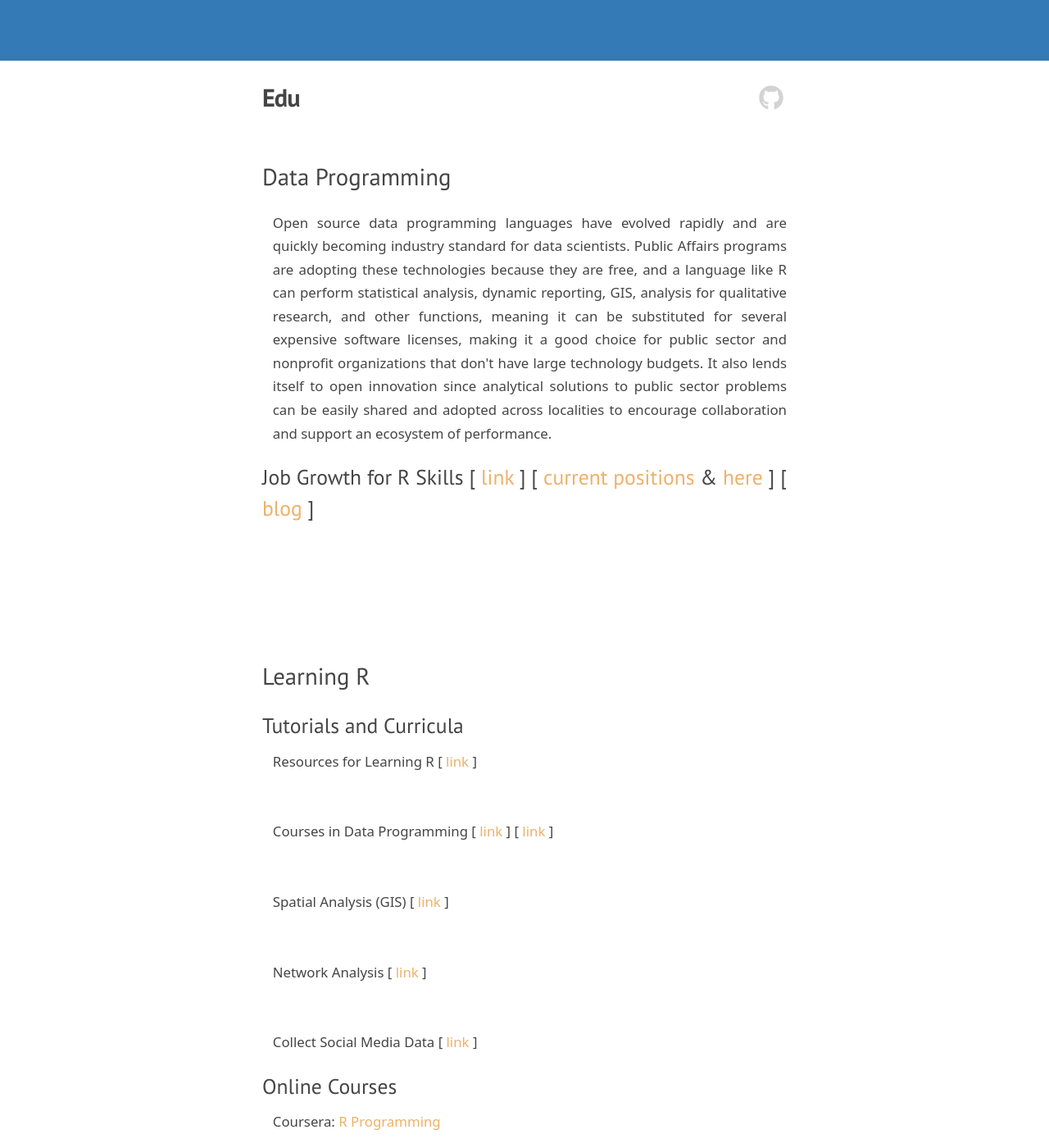
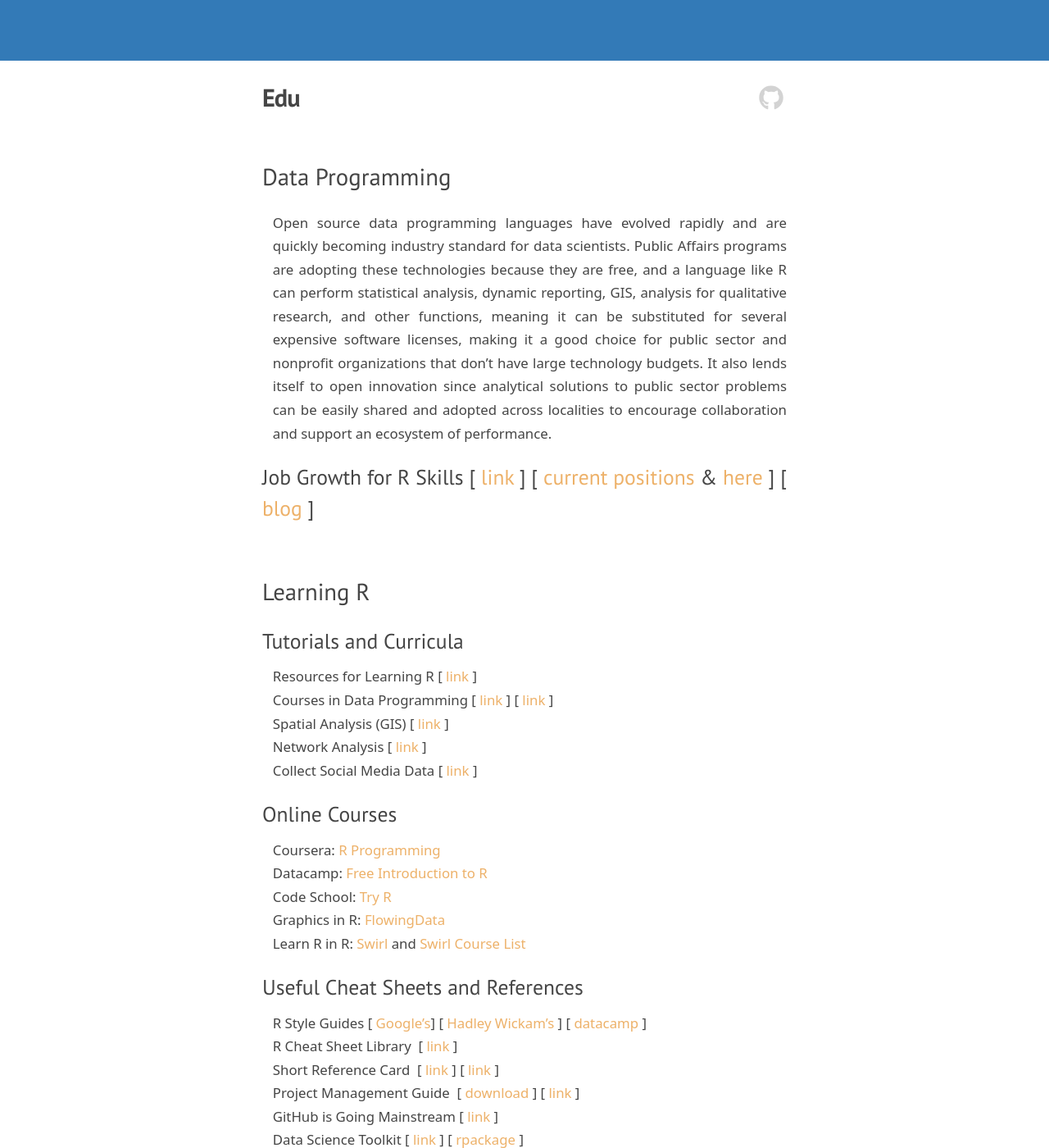
Before and after one commit to DS4PS/ds4ps_dev_site, a Jekyll site: the page built from edu.md, in a window 1280 px wide and 1400 px high, scrolled down 376 px. Shown: the whole window at 82% size. Built offline with Jekyll 4.4.1, drawn with Linux system fonts in a browser that asks for light colours; nearby versions of some CDN libraries; library files that are not in the unit come from our copies; some of the changed lines change nothing that is shown; some of the changed text lies outside the part shown.

Commit message:
Update edu.md

```diff
--- a/edu.md
+++ b/edu.md
@@ -35,157 +35,96 @@
 }
 </style>
 
-<h2 style="white-space:pre-wrap;">Data Programming</h2>
-
-<p style="white-space:pre-wrap;">Open source data programming languages have evolved rapidly and are quickly becoming industry standard for data scientists. Public Affairs programs are adopting these technologies because they are free, and a language like R can perform statistical analysis, dynamic reporting, GIS, analysis for qualitative research, and other functions, meaning it can be substituted for several expensive software licenses, making it a good choice for public sector and nonprofit organizations that don't have large technology budgets. It also lends itself to open innovation since analytical solutions to public sector problems can be easily shared and adopted across localities to encourage collaboration and support an ecosystem of performance.</p>
 
 
 
+## Data Programming
 
-<h3 style="white-space:pre-wrap;">Job Growth for R Skills [ <a href="http://www.indeed.com/jobtrends/q-R-statistics-q-SAS-statistics-q-SPSS-q-Stata.html?relative=1" target="_blank">link</a>&nbsp;] [ <a href="https://www.r-users.com/" target="_blank">current positions</a>&nbsp;&amp; <a href="https://www.indeed.com/q-R-Programmer-jobs.html" target="_blank">here</a> ] [ <a href="/s/Freelance-R-Programmer-Rates.pdf" target="_blank">blog</a> ]</h3>
+Open source data programming languages have evolved rapidly and are quickly becoming industry standard for data scientists. Public Affairs programs are adopting these technologies because they are free, and a language like R can perform statistical analysis, dynamic reporting, GIS, analysis for qualitative research, and other functions, meaning it can be substituted for several expensive software licenses, making it a good choice for public sector and nonprofit organizations that don't have large technology budgets. It also lends itself to open innovation since analytical solutions to public sector problems can be easily shared and adopted across localities to encourage collaboration and support an ecosystem of performance.
 
+### Job Growth for R Skills [ [link](http://www.indeed.com/jobtrends/q-R-statistics-q-SAS-statistics-q-SPSS-q-Stata.html?relative=1) ] [ [current positions](https://www.r-users.com/) & [here](https://www.indeed.com/q-R-Programmer-jobs.html) ] [ [blog](/s/Freelance-R-Programmer-Rates.pdf) ]
 
+## Learning R
 
-<h2 style="white-space:pre-wrap;">&nbsp;</h2>
+### Tutorials and Curricula
 
+Resources for Learning R [ [link](http://www.r-bloggers.com/how-to-learn-r-2/) ]
+Courses in Data Programming [ [link](/data-driven-management) ] [ [link](http://www.andrew.cmu.edu/user/achoulde/94842/index.html) ]
+Spatial Analysis (GIS) [ [link](/urban-policy) ]
+Network Analysis [ [link](http://kateto.net/networks-r-igraph) ]
+Collect Social Media Data [ [link](http://www.curiositybits.com/r-for-social-data-mining/) ]
 
+### Online Courses
 
-<h2 style="white-space:pre-wrap;">Learning R</h2>
+Coursera: [R Programming](https://www.coursera.org/course/rprog)
+Datacamp: [Free Introduction to R](https://www.datacamp.com/courses/free-introduction-to-r)
+Code School: [Try R](http://tryr.codeschool.com/)
+Graphics in R: [FlowingData](http://flowingdata.com/2015/05/06/introducing-a-course-for-visualization-in-r/)
+Learn R in R: [Swirl](http://swirlstats.com/) and [Swirl Course List](https://github.com/swirldev/swirl_courses#swirl-courses)
 
+### Useful Cheat Sheets and References
 
+R Style Guides [ [Google's](https://google.github.io/styleguide/Rguide.xml)] [ [Hadley Wickam's](http://adv-r.had.co.nz/Style.html) ] [ [datacamp](https://www.datacamp.com/teach/documentation#tab_style_guide_r) ]
+R Cheat Sheet Library  [ [link](https://www.rstudio.com/resources/cheatsheets/) ]
+Short Reference Card  [ [link](https://cran.r-project.org/doc/contrib/Short-refcard.pdf) ] [ [link](https://cran.r-project.org/doc/contrib/Baggott-refcard-v2.pdf) ]
+Project Management Guide  [ [download](http://www.lecy.info/s/Project-Workflow-Slides.pptx) ] [ [link](http://faculty.chicagobooth.edu/jesse.shapiro/research/CodeAndData.pdf) ]
+GitHub is Going Mainstream [ [link](https://www.wired.com/2013/09/github-for-anything/) ]
+Data Science Toolkit [ [link](http://www.datasciencetoolkit.org/) ] [ [rpackage](http://files.meetup.com/1696476/DRUG.pdf) ]
 
+### Recommended Textbooks
 
+Kabacoff (2015), R in Action [ [github](https://github.com/kabacoff/RiA2) ]
+Teetor (2011), R Cookbook
+Chang (2013), The R Graphics Cookbook [ [github](https://github.com/wch/gcookbook) ]
+Matloff (2012), The Art of R Programming [ [github](https://github.com/jcbrodie/ArtofR) ]
+Spector (2008), Data Manipulation with R [ [github](https://github.com/pawelsakowski/data-manipulation-with-R) ]
+Stanton (2013), Introduction to Data Science [ [free download](http://surface.syr.edu/istpub/165/) ]
+Wickham (2015), Advanced R  [ [free online](http://adv-r.had.co.nz/) ]
+Schwarzer et. al (2015), Meta-Analysis with R
+Chen & Peace (2013), Applied Meta-Analysis with R
 
-<h3 style="white-space:pre-wrap;">Tutorials and Curricula</h3><p style="white-space:pre-wrap;">Resources for Learning R [ <a href="http://www.r-bloggers.com/how-to-learn-r-2/" target="_blank">link </a>]<br>
+## Communities
 
-Courses in Data Programming [ <a href="/data-driven-management">link</a> ] [ <a href="http://www.andrew.cmu.edu/user/achoulde/94842/index.html" target="_blank">link</a> ]<br>
+### R Open Science [ [link](https://ropensci.org/) ]
 
-Spatial Analysis (GIS) [ <a href="/urban-policy">link</a> ]<br>
+### Blogs and Listservs
 
-Network Analysis [<a href="http://kateto.net/networks-r-igraph" target="_blank"> link </a>]<br>
+R-Bloggers [ [link](http://www.r-bloggers.com/) ]
+R Weekly [ [link](https://rweekly.org/) ]
+Stack Overflow [ [link](http://stackoverflow.com/questions/tagged/r) ]
+Flowing Data [[ link](http://flowingdata.com/) ]
 
-Collect Social Media Data [ <a href="http://www.curiositybits.com/r-for-social-data-mining/" target="_blank">link</a> ]</p>
+### Data Science Podcasts
 
+Data Points by GovEx [ [link](https://govex.jhu.edu/data-points-episode-0-2/) ]
+Partial Derivative [ [link](http://partiallyderivative.com/) ]
+DMV Nation [ [link](https://gimletmedia.com/episode/34-dmv-nation/) ]
+Becoming a Data Scientist [ [link](http://www.becomingadatascientist.com/category/podcast/) ]
+Data Stories [ [link](http://datastori.es/) ]
+Talking Machines [ [link](http://www.thetalkingmachines.com/) ]
+Not So Standard Deviations [ [link](https://soundcloud.com/nssd-podcast) ]
+Data Skeptic [ [link](https://dataskeptic.com/) ]
+More Or Less [ [link](http://www.bbc.co.uk/programmes/p02nrss1) ]
+Linear Digression [ [link](http://lineardigressions.com/) ]
+R-Podcast [ [link](https://r-podcast.org/) ]
 
+### Data Journalists, Bloggers & Civic Groups
 
-<h3 style="white-space:pre-wrap;">Online Courses</h3><p style="white-space:pre-wrap;">Coursera: <a href="https://www.coursera.org/course/rprog" target="_blank">R Programming</a><br>
+Trend CT [ [link](https://trendct.org/) ] [ [github](https://github.com/trendct-data) ] [ [style guide](https://github.com/trendct/data/tree/master/data-repo-styleguide) ]
+Todd Schneider [ [blog](http://toddwschneider.com/) ] [ [github](https://github.com/toddwschneider) ]
+I Quant NY [ [blog](http://iquantny.tumblr.com/) ]
+ChartsNThings: A Blog by the NYT Graphics Dept [ [link](http://kpq.github.io/chartsnthings/) ]
+Data for Democracy [ [link](http://datafordemocracy.org/) ]
 
-Datacamp: <a href="https://www.datacamp.com/courses/free-introduction-to-r" target="_blank">Free Introduction to R</a><br>
+## Jobs
 
-Code School: <a href="http://tryr.codeschool.com/" target="_blank">Try R</a><br>
+### Fellowships:
 
-Graphics in R: <a href="http://flowingdata.com/2015/05/06/introducing-a-course-for-visualization-in-r/" target="_blank">FlowingData</a><br>
+Data Incubator [ [fellowship overview](https://www.thedataincubator.com/fellowship.html#apply?ref=wam9saWUuYnJlZWRlbkBDb2xvcmFkby5FRFUK) ]
+Data Science for the Public Good [ [link](https://www.bi.vt.edu/sdal/projects/data-science-for-the-public-good-program) ]
 
-Learn R in R:<a href="http://swirlstats.com/" target="_blank"> Swirl</a>&nbsp;and <a href="https://github.com/swirldev/swirl_courses#swirl-courses" target="_blank">Swirl Course List</a>&nbsp;</p>
+### Job Boards:
 
-
-
-<h3 style="white-space:pre-wrap;">Useful Cheat Sheets and References</h3><p style="white-space:pre-wrap;">R Style Guides [ <a href="https://google.github.io/styleguide/Rguide.xml" target="_blank">Google's</a>] [<a href="http://adv-r.had.co.nz/Style.html" target="_blank"> Hadley Wickam's</a> ]&nbsp;[ <a href="https://www.datacamp.com/teach/documentation#tab_style_guide_r" target="_blank">datacamp</a> ]<br>
-
-R Cheat Sheet Library &nbsp;[&nbsp;<a href="https://www.rstudio.com/resources/cheatsheets/" target="_blank">link </a>]<br>
-
-Short Reference Card &nbsp;[&nbsp;<a href="https://cran.r-project.org/doc/contrib/Short-refcard.pdf" target="_blank">link</a>&nbsp;] [&nbsp;<a href="https://cran.r-project.org/doc/contrib/Baggott-refcard-v2.pdf" target="_blank">link</a>&nbsp;]<br>
-
-Project Management Guide &nbsp;[&nbsp;<a href="http://www.lecy.info/s/Project-Workflow-Slides.pptx" target="_blank">download</a>&nbsp;] [&nbsp;<a href="http://faculty.chicagobooth.edu/jesse.shapiro/research/CodeAndData.pdf" target="_blank">link</a>&nbsp;]<br>
-
-GitHub is Going Mainstream [ <a href="https://www.wired.com/2013/09/github-for-anything/" target="_blank">link</a> ]<br>
-
-Data Science Toolkit [<a href="http://www.datasciencetoolkit.org/" target="_blank"> link </a>] [ <a href="http://files.meetup.com/1696476/DRUG.pdf" target="_blank">rpackage</a> ]</p>
-
-
-
-<h3 style="white-space:pre-wrap;">Recommended Textbooks</h3><p style="white-space:pre-wrap;">Kabacoff (2015), R in Action [ <a href="https://github.com/kabacoff/RiA2" target="_blank">github</a> ]<br>
-
-Teetor (2011),&nbsp;R Cookbook<br>
-
-Chang (2013), The R Graphics Cookbook [ <a href="https://github.com/wch/gcookbook" target="_blank">github</a> ]<br>
-
-Matloff (2012), The Art of R Programming [ <a href="https://github.com/jcbrodie/ArtofR" target="_blank">github</a> ]<br>
-
-Spector (2008), Data Manipulation with R [ <a href="https://github.com/pawelsakowski/data-manipulation-with-R" target="_blank">github</a> ]<br>
-
-Stanton (2013),&nbsp;Introduction to Data Science [ <a href="http://surface.syr.edu/istpub/165/" target="_blank">free download </a>]<br>
-
-Wickham (2015), Advanced R &nbsp;[ <a href="http://adv-r.had.co.nz/" target="_blank">free online</a> ]<br>
-
-Schwarzer et. al (2015), Meta-Analysis with R<br>
-
-Chen &amp; Peace (2013), Applied Meta-Analysis with R</p>
-
-<h2 style="white-space:pre-wrap;">Communities</h2>
-
-
-
-
-
-<h3 style="white-space:pre-wrap;">R Open Science [ <a href="https://ropensci.org/" target="_blank">link </a>]</h3>
-
-
-
-<h3 style="white-space:pre-wrap;">Blogs and Listservs</h3><p style="white-space:pre-wrap;">R-Bloggers [ <a href="http://www.r-bloggers.com/" target="_blank">link</a> ]<br>
-
-R Weekly [<a href="https://rweekly.org/" target="_blank"> link </a>]<br>
-
-Stack Overflow [ <a href="http://stackoverflow.com/questions/tagged/r" target="_blank">link</a> ]<br>
-
-Flowing Data [<a href="http://flowingdata.com/" target="_blank">&nbsp;link</a>&nbsp;]</p>
-
-
-
-<h3 style="white-space:pre-wrap;">Data Science Podcasts</h3><p style="white-space:pre-wrap;">Data Points by GovEx [<a href="https://govex.jhu.edu/data-points-episode-0-2/" target="_blank"> link</a> ]<br>
-
-Partial Derivative [ <a href="http://partiallyderivative.com/" target="_blank">link </a>]<br>
-
-DMV Nation [<a href="https://gimletmedia.com/episode/34-dmv-nation/" target="_blank"> link</a> ]<br>
-
-Becoming a Data Scientist [<a href="http://www.becomingadatascientist.com/category/podcast/" target="_blank"> link </a>]<br>
-
-Data Stories [ <a href="http://datastori.es/" target="_blank">link </a>]<br>
-
-Talking Machines [ <a href="http://www.thetalkingmachines.com/" target="_blank">link </a>]<br>
-
-Not So Standard Deviations [<a href="https://soundcloud.com/nssd-podcast" target="_blank"> link </a>]<br>
-
-Data Skeptic [ <a href="https://dataskeptic.com/" target="_blank">link </a>]<br>
-
-More Or Less [<a href="http://www.bbc.co.uk/programmes/p02nrss1" target="_blank"> link </a>]<br>
-
-Linear Digression [<a href="http://lineardigressions.com/" target="_blank"> link</a> ]<br>
-
-R-Podcast [ <a href="https://r-podcast.org/" target="_blank">link </a>]</p>
-
-
-
-<h3 style="white-space:pre-wrap;">Data Journalists, Bloggers &amp; Civic Groups</h3><p style="white-space:pre-wrap;">Trend CT [<a href="https://trendct.org/" target="_blank"> link </a>] [ <a href="https://github.com/trendct-data" target="_blank">github</a> ] [ <a href="https://github.com/trendct/data/tree/master/data-repo-styleguide" target="_blank">style guide </a>]&nbsp;<br>
-
-Todd Schneider [<a href="http://toddwschneider.com/" target="_blank"> blog </a>] [<a href="https://github.com/toddwschneider" target="_blank"> github </a>]<br>
-
-I Quant NY [<a href="http://iquantny.tumblr.com/" target="_blank"> blog</a> ]<br>
-
-ChartsNThings: A Blog by the NYT Graphics Dept [&nbsp;<a href="http://kpq.github.io/chartsnthings/" target="_blank">link</a>&nbsp;]<br>
-
-Data for Democracy [ <a href="http://datafordemocracy.org/" target="_blank">link</a> ]<br>
-
-&nbsp;</p>
-
-<h2 style="white-space:pre-wrap;">Jobs</h2>
-
-
-
-
-
-<h3 style="white-space:pre-wrap;">Fellowships:</h3><p style="white-space:pre-wrap;">Data Incubator [ <a href="https://www.thedataincubator.com/fellowship.html#apply?ref=wam9saWUuYnJlZWRlbkBDb2xvcmFkby5FRFUK" target="_blank">fellowship overview</a> ]<br>
-
-Data Science for the Public Good [<a href="https://www.bi.vt.edu/sdal/projects/data-science-for-the-public-good-program" target="_blank"> link </a>]</p>
-
-
-
-<h3 style="white-space:pre-wrap;">Job Boards:</h3>
-
-<p style="white-space:pre-wrap;">
-
-Indeed + “R Statistics” [<a href="https://www.indeed.com/jobs?q=R+Statistics&amp;l=&amp;ts=1546801625888&amp;rs=1" target="_blank"> link</a> ]<br>
-
-R Users [ <a href="https://www.r-users.com/" target="_blank">link</a> ]<br>
-
-Zip Recruiter [<a href="https://www.ziprecruiter.com/Jobs/R-Programmer" target="_blank"> link </a>]</p>
+Indeed + “R Statistics” [ [link](https://www.indeed.com/jobs?q=R+Statistics&l=&ts=1546801625888&rs=1) ]
+R Users [ [link](https://www.r-users.com/) ]
+Zip Recruiter [ [link](https://www.ziprecruiter.com/Jobs/R-Programmer) ]
```
